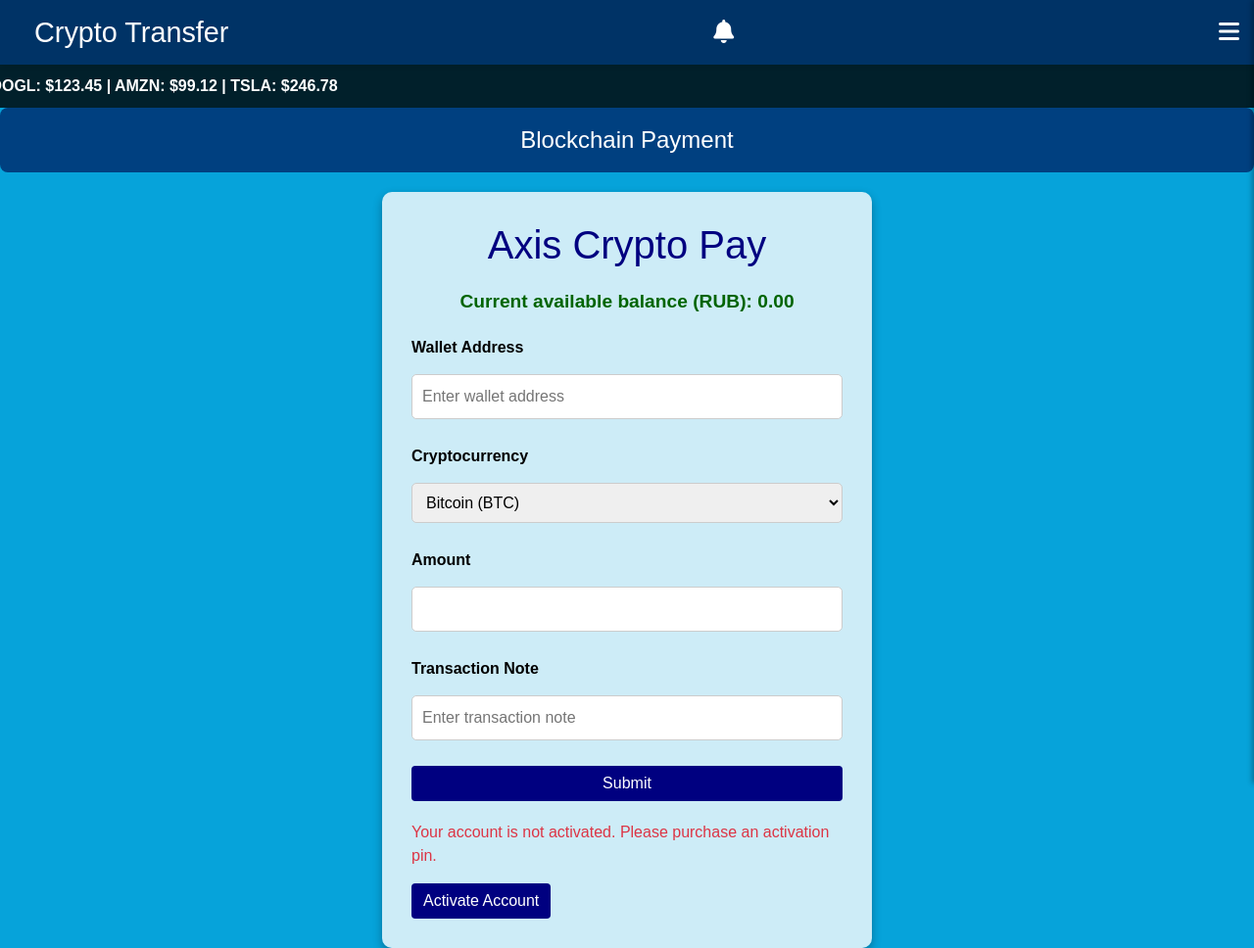
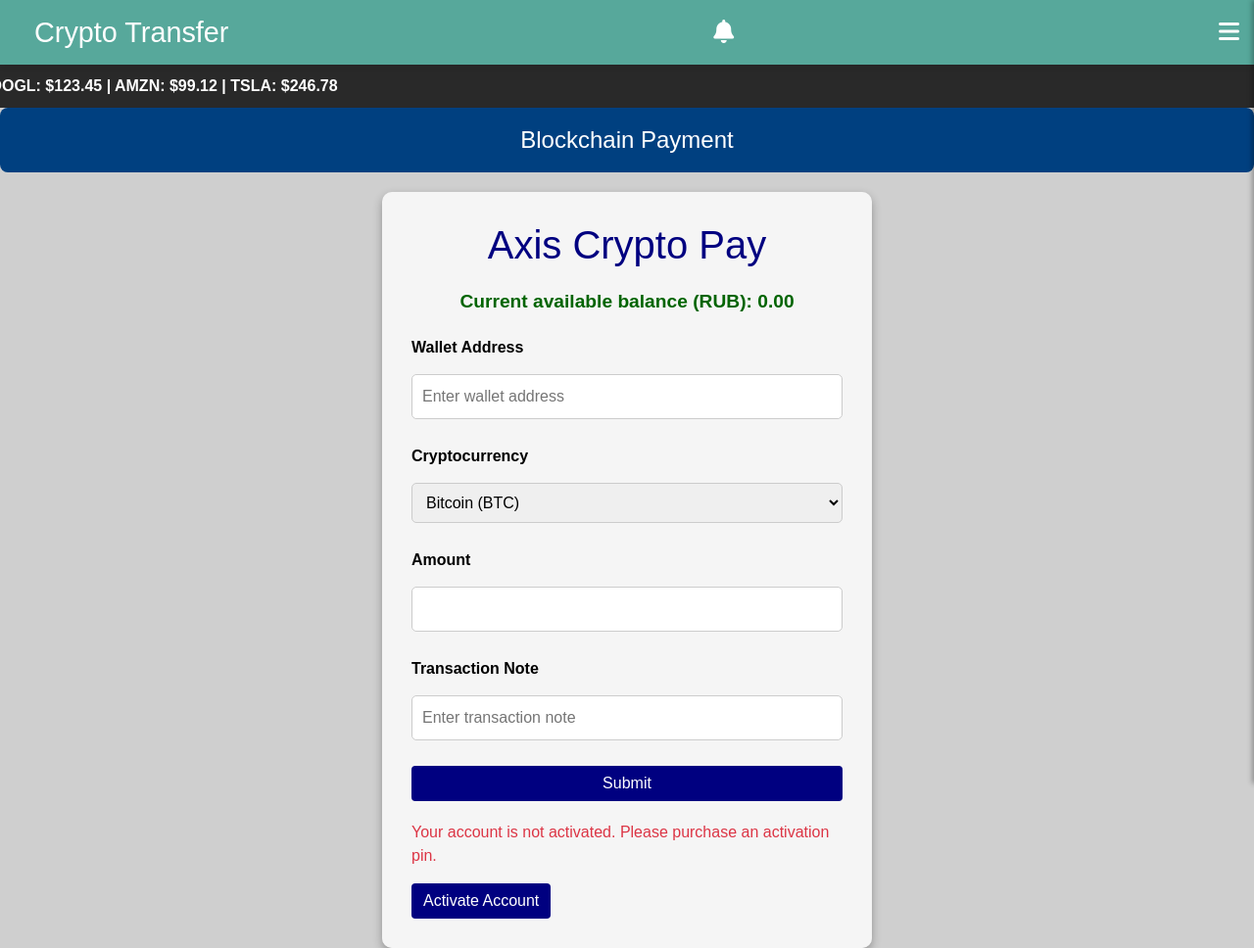
Before and after one commit to Rayflex189/Streamline-online-banking, a Django app: template BANK/bank_app/templates/bank_app/crypto.html in a window 1280 px wide. Shown: the whole page at 98% size. Run offline with Django 5.2, Linux system fonts and the light colour scheme; the template is opened without the code that fills it: values that come from a table or form of the project are taken from there, others are empty; data comes from the database, SQL or seed files in the repository; some libraries are stand-ins or nearby versions.

Commit message:
Update crypto.html
Save

```diff
--- a/BANK/bank_app/templates/bank_app/crypto.html
+++ b/BANK/bank_app/templates/bank_app/crypto.html
@@ -17,10 +17,10 @@
 <link rel="stylesheet" href="https://maxcdn.bootstrapcdn.com/bootstrap/4.5.2/css/bootstrap.min.css">
     <link rel="stylesheet" href="https://cdnjs.cloudflare.com/ajax/libs/font-awesome/6.0.0-beta3/css/all.min.css">
     <style>
-        /* Basic Styling */
+  /* Basic Styling */
         body {
             font-family: Arial, sans-serif;
-            background-color: #06A3DA;
+            background-color:#cfcfcf;
             margin: 0;
             color: #333;
             display: flex;
@@ -38,7 +38,7 @@
 
         /* Header */
         .bank-header {
-            background-color: #003366;
+            background-color: #57a89b;
             color: white;
             padding: 15px;
             display: flex;
@@ -61,7 +61,7 @@
         .sidebar {
             width: 250px;
             height: 100vh;
-            background-color: #002244;
+            background-color: #57a89b;
             position: fixed;
             right: -250px;
             top: 0;
```
